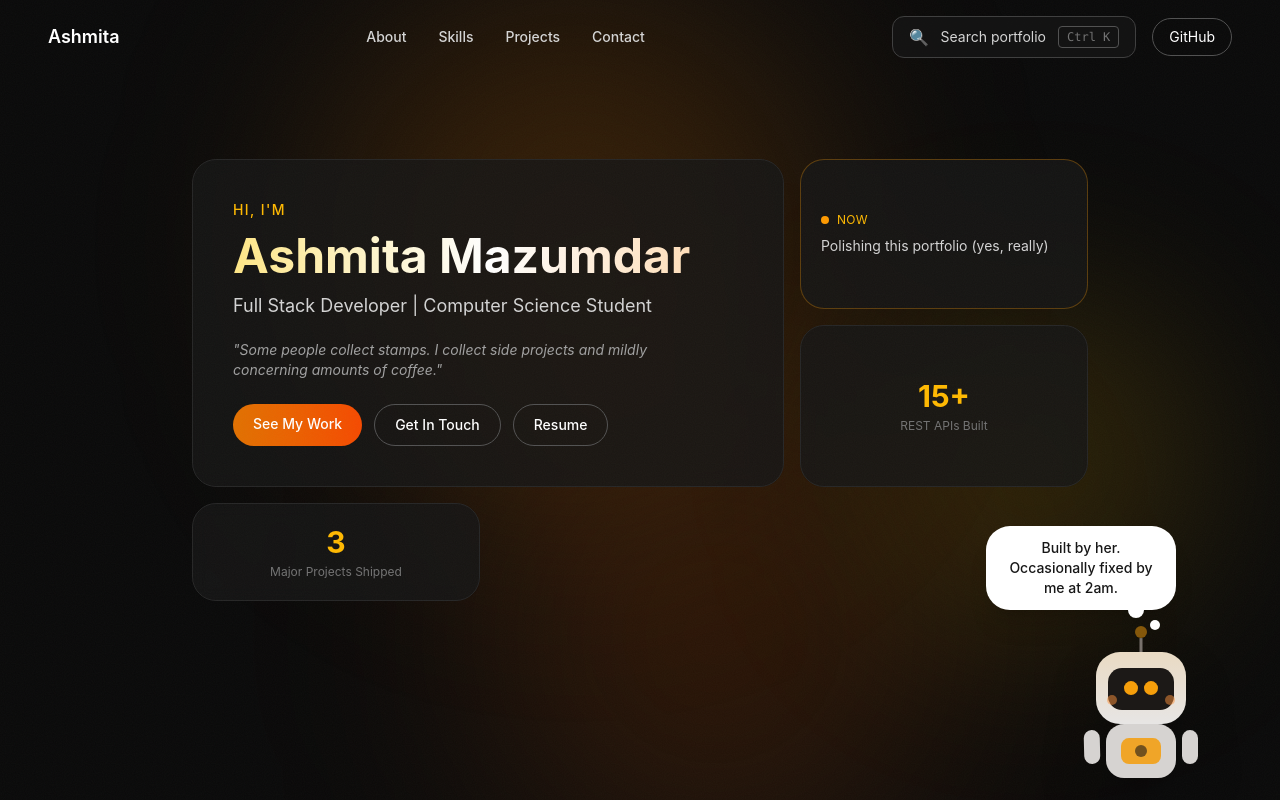
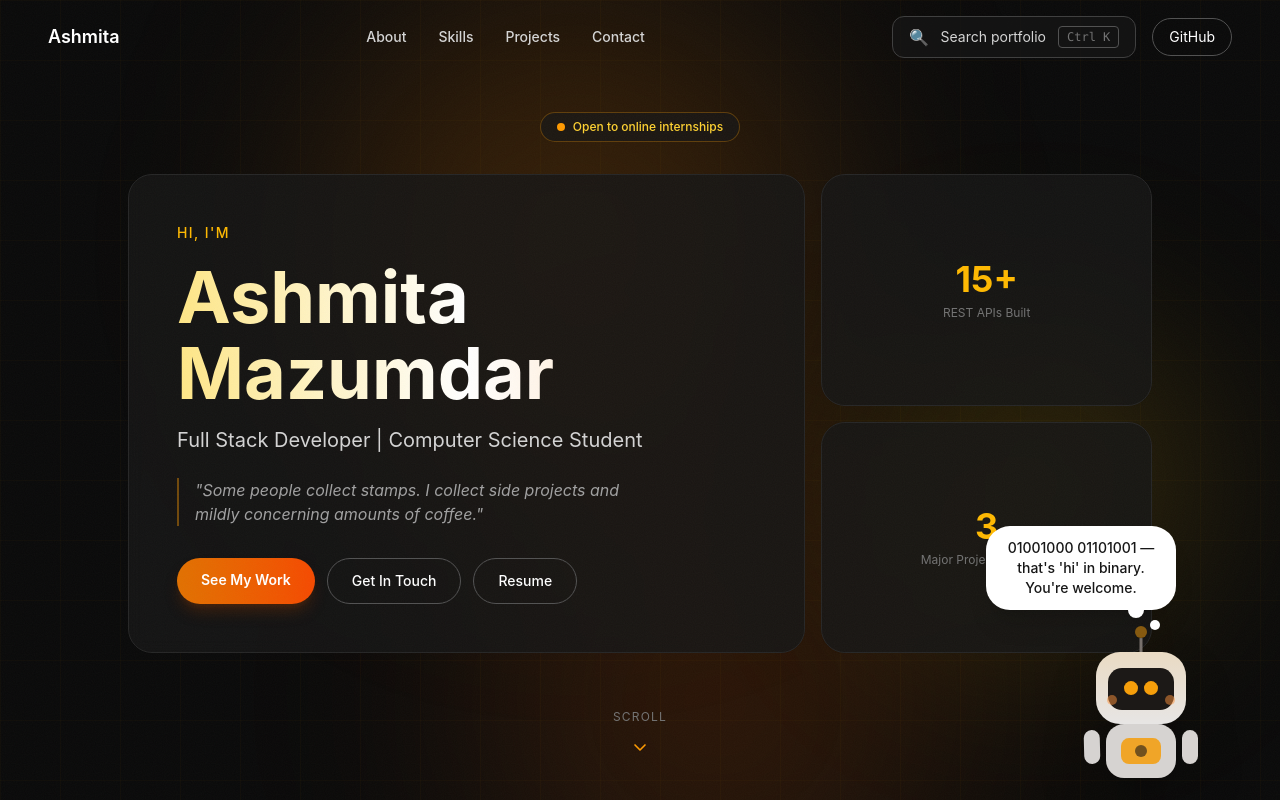
Before and after one commit to ashmita-dev/final_portfolio, a React (Vite) app: page / in a window 1280 px wide. Shown: the top 800 px of the page. Built offline with nearby package versions, Linux system fonts and the light colour scheme.

Commit message:
Redesigned Hero section, fix robot mascot section detection with IntersectionObserver, update now-widget text

```diff
--- a/src/components/RobotMascot.jsx
+++ b/src/components/RobotMascot.jsx
@@ -1,32 +1,67 @@
-import { useState, useEffect } from "react";
+import { useState, useEffect, useRef } from "react";
 import { motion, AnimatePresence } from "framer-motion";
 
 const sectionLines = {
-  hero: "Beep boop. Full stack. No small talk.",
-  about: "Fun fact: I run on coffee and console.log statements.",
-  skills: "I've read the docs. Mostly. Some of them.",
-  projects: "Built by her. Occasionally fixed by me at 2am.",
-  contact: "Send a message. I promise I'm friendlier than I look.",
+  hero: [
+    "Beep boop. Full stack. No small talk.",
+    "01001000 01101001 — that's 'hi' in binary. You're welcome.",
+    "Loading personality... 100% done.",
+  ],
+  about: [
+    "Fun fact: I run on coffee and console.log statements.",
+    "CS degree: real. Social battery: still compiling.",
+    "I contain approximately 40% Stack Overflow tabs.",
+  ],
+  skills: [
+    "I've read the docs. Mostly. Some of them.",
+    "React? Fluent. Small talk? Still debugging.",
+    "My stack is stable. My sleep schedule is not.",
+  ],
+  projects: [
+    "Built by her. Occasionally fixed by me at 2am.",
+    "Every bug here was once someone's 'quick fix.'",
+    "Warning: contains real code and real chaos.",
+  ],
+  contact: [
+    "Send a message. I promise I'm friendlier than I look.",
+    "Her inbox has better uptime than most APIs.",
+    "Beep. Boop. Please hire the human, not the robot.",
+  ],
 };
 
 function RobotMascot() {
-  const [line, setLine] = useState(sectionLines.hero);
+  const [currentSection, setCurrentSection] = useState("hero");
+  const [line, setLine] = useState(sectionLines.hero[0]);
   const [blink, setBlink] = useState(false);
+  const observerRef = useRef(null);
 
   useEffect(() => {
-    const sections = ["hero", "about", "skills", "projects", "contact"];
-    const handleScroll = () => {
-      const scrollPos = window.scrollY + window.innerHeight / 2;
-      let current = "hero";
-      sections.forEach((id) => {
-        const el = document.getElementById(id);
-        if (el && el.offsetTop <= scrollPos) current = id;
-      });
-      setLine(sectionLines[current]);
-    };
-    window.addEventListener("scroll", handleScroll);
-    return () => window.removeEventListener("scroll", handleScroll);
+    const ids = ["hero", "about", "skills", "projects", "contact"];
+    const elements = ids
+      .map((id) => document.getElementById(id))
+      .filter(Boolean);
+
+    observerRef.current = new IntersectionObserver(
+      (entries) => {
+        entries.forEach((entry) => {
+          if (entry.isIntersecting) {
+            setCurrentSection(entry.target.id);
+          }
+        });
+      },
+      { threshold: 0.5 }
+    );
+
+    elements.forEach((el) => observerRef.current.observe(el));
+
+    return () => observerRef.current?.disconnect();
   }, []);
+
+  useEffect(() => {
+    const options = sectionLines[currentSection] || sectionLines.hero;
+    const random = options[Math.floor(Math.random() * options.length)];
+    setLine(random);
+  }, [currentSection]);
 
   useEffect(() => {
     const blinkInterval = setInterval(() => {
@@ -61,24 +96,16 @@ function RobotMascot() {
             </motion.div>
           </AnimatePresence>
 
-          {/* Robot SVG */}
           <svg width="150" height="170" viewBox="0 0 150 170" className="drop-shadow-2xl">
-            {/* Antenna */}
             <motion.circle
               cx="75" cy="14" r="6" fill="#F59E0B"
               animate={{ opacity: [1, 0.4, 1] }}
               transition={{ duration: 1.6, repeat: Infinity }}
             />
             <line x1="75" y1="20" x2="75" y2="34" stroke="#78716C" strokeWidth="3" />
-
-            {/* Head */}
             <rect x="30" y="34" width="90" height="72" rx="24" fill="#E7E5E4" />
             <rect x="30" y="34" width="90" height="72" rx="24" fill="url(#headGradient)" opacity="0.5" />
-
-            {/* Face screen */}
             <rect x="42" y="50" width="66" height="42" rx="14" fill="#1C1917" />
-
-            {/* Eyes */}
             {blink ? (
               <>
                 <rect x="58" y="68" width="14" height="3" rx="1.5" fill="#F59E0B" />
@@ -90,17 +117,11 @@ function RobotMascot() {
                 <circle cx="85" cy="70" r="7" fill="#F59E0B" />
               </>
             )}
-
-            {/* Cheek glow */}
             <circle cx="46" cy="82" r="5" fill="#FB923C" opacity="0.5" />
             <circle cx="104" cy="82" r="5" fill="#FB923C" opacity="0.5" />
-
-            {/* Body */}
             <rect x="40" y="106" width="70" height="54" rx="18" fill="#D6D3D1" />
             <rect x="55" y="120" width="40" height="26" rx="8" fill="#F59E0B" opacity="0.85" />
             <circle cx="75" cy="133" r="6" fill="#1C1917" opacity="0.6" />
-
-            {/* Arms */}
             <motion.rect
               x="18" y="112" width="16" height="34" rx="8" fill="#D6D3D1"
               animate={{ rotate: [0, -8, 0] }}
@@ -108,7 +129,6 @@ function RobotMascot() {
               style={{ transformOrigin: "26px 116px" }}
             />
             <rect x="116" y="112" width="16" height="34" rx="8" fill="#D6D3D1" />
-
             <defs>
               <linearGradient id="headGradient" x1="0" y1="0" x2="0" y2="1">
                 <stop offset="0%" stopColor="#F59E0B" stopOpacity="0.3" />
--- a/src/data/portfolioData.js
+++ b/src/data/portfolioData.js
@@ -158,4 +158,4 @@ export const skillLevels = [
   { label: "Tools & Workflow", value: 85 },
 ];
 
-export const currentlyBuilding = "Polishing this portfolio (yes, really)";
+export const currentlyBuilding = "Open to online internships";
--- a/src/sections/Hero.jsx
+++ b/src/sections/Hero.jsx
@@ -4,51 +4,75 @@ import MagneticButton from "../components/MagneticButton";
 import ScrambleText from "../components/ScrambleText";
 import GradientMesh from "../components/GradientMesh";
 import TiltCard from "../components/TiltCard";
+import { ChevronDown } from "lucide-react";
 
 function Hero() {
   return (
     <section
       id="hero"
-      className="min-h-screen bg-neutral-950 flex flex-col items-center justify-center px-6 py-32 relative overflow-hidden"
+      className="min-h-screen bg-neutral-950 flex flex-col items-center justify-center px-6 py-28 relative overflow-hidden"
     >
       <div className="absolute inset-0 bg-[radial-gradient(ellipse_at_top,_var(--tw-gradient-stops))] from-amber-900/25 via-neutral-950 to-neutral-950" />
       <GradientMesh />
 
-      <div className="relative grid grid-cols-1 md:grid-cols-3 gap-4 max-w-4xl w-full">
-        {/* Big name tile */}
-        <TiltCard className="md:col-span-2 md:row-span-2 bg-neutral-900/80 border border-neutral-800 rounded-3xl p-8 md:p-10 flex flex-col justify-center backdrop-blur">
+      <div className="absolute inset-0 opacity-[0.12]" style={{
+        backgroundImage: "linear-gradient(rgba(245,158,11,0.25) 1px, transparent 1px), linear-gradient(90deg, rgba(245,158,11,0.25) 1px, transparent 1px)",
+        backgroundSize: "60px 60px"
+      }} />
+
+      <motion.div
+        initial={{ opacity: 0, y: -10 }}
+        animate={{ opacity: 1, y: 0 }}
+        transition={{ duration: 0.6 }}
+        className="relative flex items-center gap-2 mb-8 bg-neutral-900/70 border border-amber-500/30 rounded-full px-4 py-1.5 backdrop-blur"
+      >
+        <span className="relative flex h-2 w-2">
+          <span className="animate-ping absolute inline-flex h-full w-full rounded-full bg-amber-400 opacity-75" />
+          <span className="relative inline-flex rounded-full h-2 w-2 bg-amber-500" />
+        </span>
+        <span className="text-xs text-amber-300 font-medium">{currentlyBuilding}</span>
+      </motion.div>
+
+      <div className="relative grid grid-cols-1 md:grid-cols-3 gap-4 max-w-5xl w-full">
+        <TiltCard className="md:col-span-2 md:row-span-2 bg-neutral-900/80 border border-neutral-800 rounded-3xl p-8 md:p-12 flex flex-col justify-center backdrop-blur">
           <motion.p
             initial={{ opacity: 0, y: 10 }}
             animate={{ opacity: 1, y: 0 }}
             transition={{ duration: 0.6 }}
-            className="text-amber-400 font-medium mb-3 tracking-widest uppercase text-sm"
+            className="text-amber-400 font-medium mb-4 tracking-widest uppercase text-sm"
           >
             Hi, I'm
           </motion.p>
+
           <motion.h1
             initial={{ opacity: 0, y: 20 }}
             animate={{ opacity: 1, y: 0 }}
             transition={{ duration: 0.7, delay: 0.1 }}
-            className="text-4xl sm:text-5xl font-bold mb-3 bg-gradient-to-r from-amber-200 via-white to-orange-200 bg-clip-text text-transparent"
+            className="text-5xl sm:text-6xl md:text-7xl font-bold mb-4 bg-gradient-to-r from-amber-200 via-white to-orange-200 bg-clip-text text-transparent leading-[1.05]"
           >
-            {personalInfo.name}
+            Ashmita
+            <br />
+            Mazumdar
           </motion.h1>
+
           <motion.h2
             initial={{ opacity: 0, y: 20 }}
             animate={{ opacity: 1, y: 0 }}
             transition={{ duration: 0.7, delay: 0.2 }}
-            className="text-lg text-neutral-300 mb-5"
+            className="text-lg md:text-xl text-neutral-300 mb-6"
           >
             {personalInfo.role}
           </motion.h2>
+
           <motion.p
             initial={{ opacity: 0 }}
             animate={{ opacity: 1 }}
             transition={{ duration: 0.8, delay: 0.35 }}
-            className="text-neutral-400 italic mb-6 text-sm max-w-md"
+            className="text-neutral-400 italic mb-8 text-base max-w-md border-l-2 border-amber-500/40 pl-4"
           >
             "{personalInfo.tagline}"
           </motion.p>
+
           <motion.div
             initial={{ opacity: 0 }}
             animate={{ opacity: 1 }}
@@ -57,13 +81,13 @@ function Hero() {
           >
             <MagneticButton
               href="#projects"
-              className="px-5 py-2.5 bg-gradient-to-r from-amber-600 to-orange-600 hover:from-amber-500 hover:to-orange-500 transition rounded-full text-white text-sm font-medium"
+              className="px-6 py-3 bg-gradient-to-r from-amber-600 to-orange-600 hover:from-amber-500 hover:to-orange-500 transition rounded-full text-white text-sm font-semibold shadow-lg shadow-amber-900/40"
             >
               See My Work
             </MagneticButton>
             <MagneticButton
               href="#contact"
-              className="px-5 py-2.5 border border-neutral-600 hover:border-amber-400 transition rounded-full text-white text-sm font-medium"
+              className="px-6 py-3 border border-neutral-600 hover:border-amber-400 transition rounded-full text-white text-sm font-medium"
             >
               Get In Touch
             </MagneticButton>
@@ -71,35 +95,27 @@ function Hero() {
               href={personalInfo.resume}
               target="_blank"
               rel="noreferrer"
-              className="px-5 py-2.5 border border-neutral-600 hover:border-amber-400 transition rounded-full text-white text-sm font-medium"
+              className="px-6 py-3 border border-neutral-600 hover:border-amber-400 transition rounded-full text-white text-sm font-medium"
             >
               Resume
             </MagneticButton>
           </motion.div>
         </TiltCard>
 
-        {/* Now tile */}
-        <TiltCard className="bg-neutral-900/80 border border-amber-500/30 rounded-3xl p-5 flex flex-col justify-center backdrop-blur">
-          <div className="flex items-center gap-2 mb-2">
-            <span className="relative flex h-2 w-2">
-              <span className="animate-ping absolute inline-flex h-full w-full rounded-full bg-amber-400 opacity-75" />
-              <span className="relative inline-flex rounded-full h-2 w-2 bg-amber-500" />
-            </span>
-            <span className="text-xs text-amber-400 uppercase tracking-wide">Now</span>
-          </div>
-          <p className="text-neutral-300 text-sm">{currentlyBuilding}</p>
-        </TiltCard>
-
-        {/* Stat tiles */}
-        {stats.slice(0, 2).map((stat) => (
+        {stats.slice(0, 2).map((stat, i) => (
           <TiltCard
             key={stat.label}
-            className="bg-neutral-900/80 border border-neutral-800 rounded-3xl p-5 flex flex-col justify-center items-center text-center backdrop-blur"
+            className="bg-neutral-900/80 border border-neutral-800 rounded-3xl p-6 flex flex-col justify-center items-center text-center backdrop-blur"
           >
-            <span className="text-3xl font-bold text-amber-400">
+            <motion.span
+              initial={{ opacity: 0, scale: 0.8 }}
+              animate={{ opacity: 1, scale: 1 }}
+              transition={{ duration: 0.5, delay: 0.6 + i * 0.1 }}
+              className="text-4xl font-bold text-amber-400"
+            >
               {stat.value}{stat.suffix}
-            </span>
-            <span className="text-neutral-500 text-xs mt-1">{stat.label}</span>
+            </motion.span>
+            <span className="text-neutral-500 text-xs mt-1.5">{stat.label}</span>
           </TiltCard>
         ))}
       </div>
@@ -107,10 +123,16 @@ function Hero() {
       <motion.div
         initial={{ opacity: 0 }}
         animate={{ opacity: 1 }}
-        transition={{ delay: 1.2, duration: 0.8 }}
-        className="relative mt-10 text-4xl font-bold bg-gradient-to-r from-white to-amber-300 bg-clip-text text-transparent"
+        transition={{ delay: 1.4, duration: 0.6 }}
+        className="relative mt-14 flex flex-col items-center gap-2"
       >
-        <ScrambleText text="" />
+        <span className="text-neutral-500 text-xs uppercase tracking-widest">Scroll</span>
+        <motion.div
+          animate={{ y: [0, 6, 0] }}
+          transition={{ duration: 1.6, repeat: Infinity, ease: "easeInOut" }}
+        >
+          <ChevronDown size={20} className="text-amber-500" />
+        </motion.div>
       </motion.div>
     </section>
   );
```
